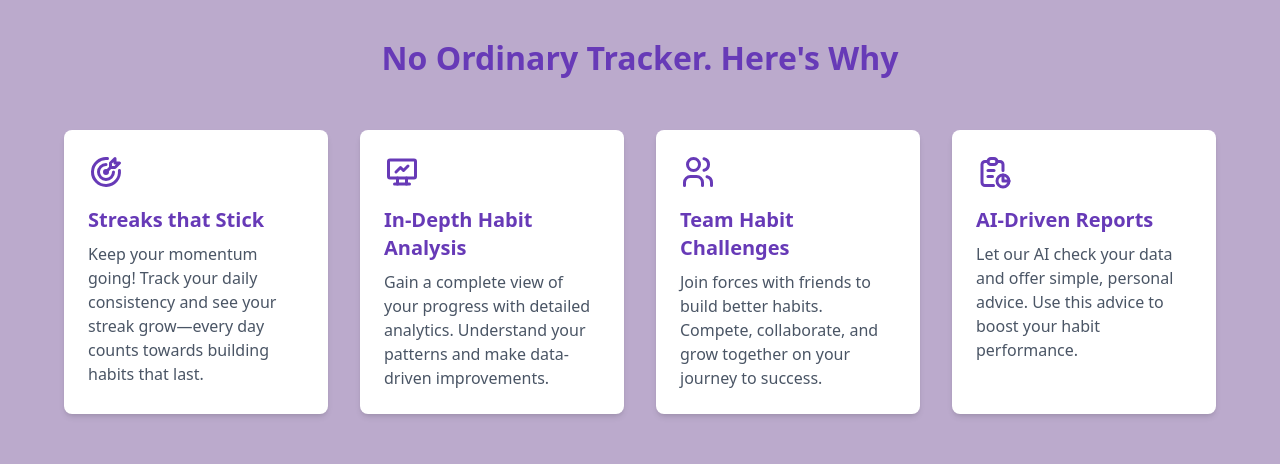
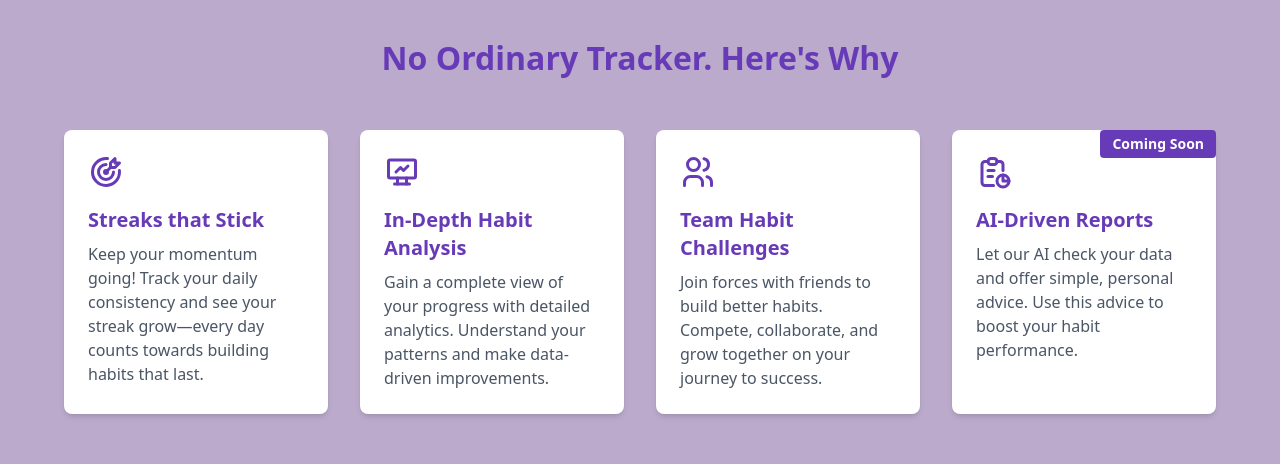
Before and after one commit to tusharmotwani1718/truehabit, a React (Vite) app in the folder frontend/: page / in a window 1280 px wide. Shown: the part 2200-2664 px from the top of the page. Built offline with nearby package versions, Linux system fonts and the light colour scheme; no server answers.

Commit message:
fix: bug fixes in frontend

```diff
--- a/frontend/src/components/Pages/Habits/Habit/ViewHabit.jsx
+++ b/frontend/src/components/Pages/Habits/Habit/ViewHabit.jsx
@@ -568,7 +568,9 @@ function ViewHabit({
                     </div>
 
                     <div className='my-4 text-right text-neutral dark:text-dark-neutral px-4 font-semibold text-lg'>
-                        <span>{notes.length}/5</span>
+                        {
+                            notes && notes.length > 0 ? `Total Notes: ${notes.length}` : ""
+                        }
                     </div>
 
                     <div className="space-y-4 max-h-[400px] overflow-y-auto pr-2">
--- a/frontend/src/components/Pages/Home/Home.jsx
+++ b/frontend/src/components/Pages/Home/Home.jsx
@@ -27,6 +27,31 @@ function Home() {
   const carouselImages = [
     imagesUsed.habit1,
     imagesUsed.habit2
+  ]
+
+  const features = [
+    {
+      icon: <TbTargetArrow />,
+      title: "Streaks that Stick",
+      description: "Keep your momentum going! Track your daily consistency and see your streak grow—every day counts towards building habits that last.",
+    },
+    {
+      icon: <TbDeviceAnalytics />,
+      title: "In-Depth Habit Analysis",
+      description: "Gain a complete view of your progress with detailed analytics. Understand your patterns and make data-driven improvements."
+    },
+    {
+      icon: <TbUsers />,
+      title: "Team Habit Challenges",
+      description: "Join forces with friends to build better habits. Compete, collaborate, and grow together on your journey to success."
+    },
+    {
+      icon: <TbReport />,
+      title: "AI-Driven Reports",
+      description: "Let our AI check your data and offer simple, personal advice. Use this advice to boost your habit performance.",
+      batch: "Coming Soon"
+    }
+
   ]
 
   const { openModal } = useModal();
@@ -133,65 +158,32 @@ function Home() {
           </div>
 
           <div className="grid grid-cols-1 md:grid-cols-2 lg:grid-cols-4 gap-8">
-            {/* Feature 1 */}
-            <div className="bg-white dark:bg-gray-800 p-6 rounded-lg shadow-md hover:shadow-lg transition-all duration-300 dark:shadow-gray-950">
+
+            {
+              features &&
+              features.map((feature, index) => (
+                <div className="relative bg-white dark:bg-gray-800 p-6 rounded-lg shadow-md hover:shadow-lg transition-all duration-300 dark:shadow-gray-950">
                   <div className="flex flex-col space-y-4">
+                    {
+                      feature.batch && (
+                        <span className='absolute top-0 right-0 w-max px-3 py-1 rounded-sm bg-primary text-on-primary dark:bg-dark-primary dark:text-dark-on-primary font-semibold text-sm'>{feature.batch}</span>
+                      )
+                    }
                     <span className="text-primary dark:text-dark-primary text-4xl">
-                  <TbTargetArrow />
+                      {feature.icon}
                     </span>
+
                     <div>
-                  <h2 className="text-primary dark:text-dark-primary text-xl font-semibold mb-2">Streaks that Stick</h2>
+                      <h2 className="text-primary dark:text-dark-primary text-xl font-semibold mb-2">{feature.title}</h2>
                       <p className="text-gray-600 dark:text-gray-300">
-                    Keep your momentum going! Track your daily consistency and see your streak grow—every day counts towards building habits that last.
+                        {feature.description}
                       </p>
                     </div>
                   </div>
                 </div>
+              ))
+            }
 
-            {/* Feature 2 */}
-            <div className="bg-white dark:bg-gray-800 p-6 rounded-lg shadow-md hover:shadow-lg transition-all duration-300 dark:shadow-gray-950">
-              <div className="flex flex-col space-y-4">
-                <span className="text-primary dark:text-dark-primary text-4xl">
-                  <TbDeviceAnalytics />
-                </span>
-                <div>
-                  <h2 className="text-primary dark:text-dark-primary text-xl font-semibold mb-2">In-Depth Habit Analysis</h2>
-                  <p className="text-gray-600 dark:text-gray-300">
-                    Gain a complete view of your progress with detailed analytics. Understand your patterns and make data-driven improvements.
-                  </p>
-                </div>
-              </div>
-            </div>
-
-            {/* Feature 3 */}
-            <div className="bg-white dark:bg-gray-800 p-6 rounded-lg shadow-md hover:shadow-lg transition-all duration-300 dark:shadow-gray-950">
-              <div className="flex flex-col space-y-4">
-                <span className="text-primary dark:text-dark-primary text-4xl">
-                  <TbUsers />
-                </span>
-                <div>
-                  <h2 className="text-primary dark:text-dark-primary text-xl font-semibold mb-2">Team Habit Challenges</h2>
-                  <p className="text-gray-600 dark:text-gray-300">
-                    Join forces with friends to build better habits. Compete, collaborate, and grow together on your journey to success.
-                  </p>
-                </div>
-              </div>
-            </div>
-
-            {/* Feature 4 */}
-            <div className="bg-white dark:bg-gray-800 p-6 rounded-lg shadow-md hover:shadow-lg transition-all duration-300 dark:shadow-gray-950">
-              <div className="flex flex-col space-y-4">
-                <span className="text-primary dark:text-dark-primary text-4xl">
-                  <TbReport />
-                </span>
-                <div>
-                  <h2 className="text-primary dark:text-dark-primary text-xl font-semibold mb-2">AI-Driven Reports</h2>
-                  <p className="text-gray-600 dark:text-gray-300">
-                    Let our AI check your data and offer simple, personal advice. Use this advice to boost your habit performance.
-                  </p>
-                </div>
-              </div>
-            </div>
           </div>
         </div>
       </section>
--- /dev/null
+++ b/frontend/src/components/utils/ErrorBoundary.jsx
@@ -0,0 +1,43 @@
+import React from 'react';
+import { PrimaryButton } from '../index.js';
+
+
+class ErrorBoundary extends React.Component {
+  constructor(props) {
+    super(props);
+    this.state = { hasError: false, error: null };
+  }
+
+  static getDerivedStateFromError(error) {
+    // Update state so the next render will show the fallback UI.
+    return { hasError: true, error };
+  }
+
+
+  componentDidCatch(error, errorInfo) {
+    // You can also log the error to an error reporting service
+    console.error("Error caught by ErrorBoundary:", error, errorInfo);
+  }
+
+
+  render() {
+    if (this.state.hasError) {
+      // You can render any custom fallback UI for the error
+      return (
+        <div className="error-fallback min-h-screen flex flex-col items-center justify-center">
+          <h1 className='text-primary dark:text-dark-primary text-3xl sm:text-4xl md:text-5xl font-bold mb-4'>Oops! Something went wrong.</h1>
+          <p>{this.state.error?.message || "An error occurred"}</p>
+          <PrimaryButton
+            text='Reload'
+            onClick={() => window.location.reload()} />
+        </div>
+      );
+    }
+
+    // Normally, just render children in case of no error
+    return this.props.children;
+  }
+
+}
+
+export default ErrorBoundary;
--- a/frontend/src/main.jsx
+++ b/frontend/src/main.jsx
@@ -5,13 +5,16 @@ import { createRoot } from 'react-dom/client';
 import { Provider, useSelector } from 'react-redux';
 import { persistor, store } from './store/store.js';
 import { PersistGate } from 'redux-persist/integration/react';
+import { ErrorBoundary } from './components/index.js';
 
 createRoot(document.getElementById('root')).render(
 
   <StrictMode>
     <Provider store={store}>
       <PersistGate loading={null} persistor={persistor}>
-        <App />
+        <ErrorBoundary>
+          <App />
+        </ErrorBoundary>
       </PersistGate>
     </Provider>
   </StrictMode>
```
Also changed, not shown: frontend/src/components/index.js (+4 -3 lines). Lines whose indentation alone changed are shown as unchanged.
